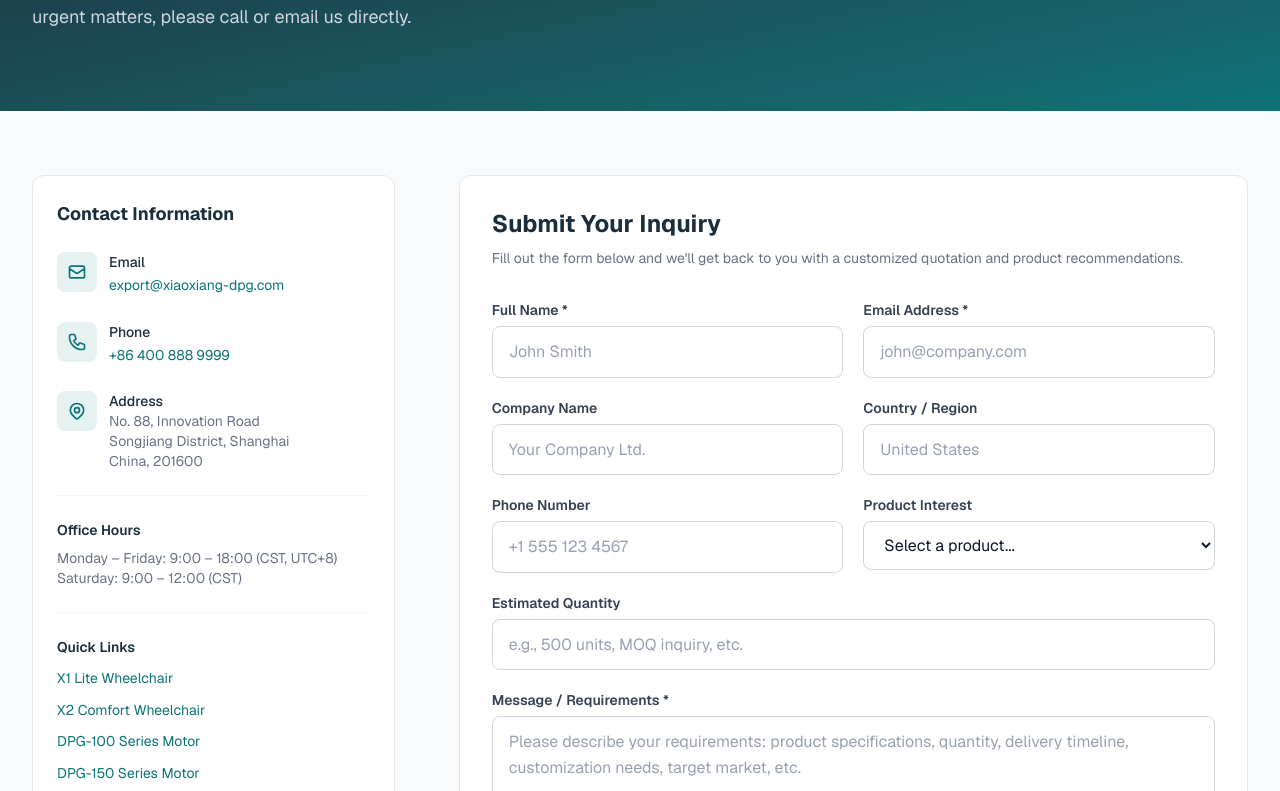
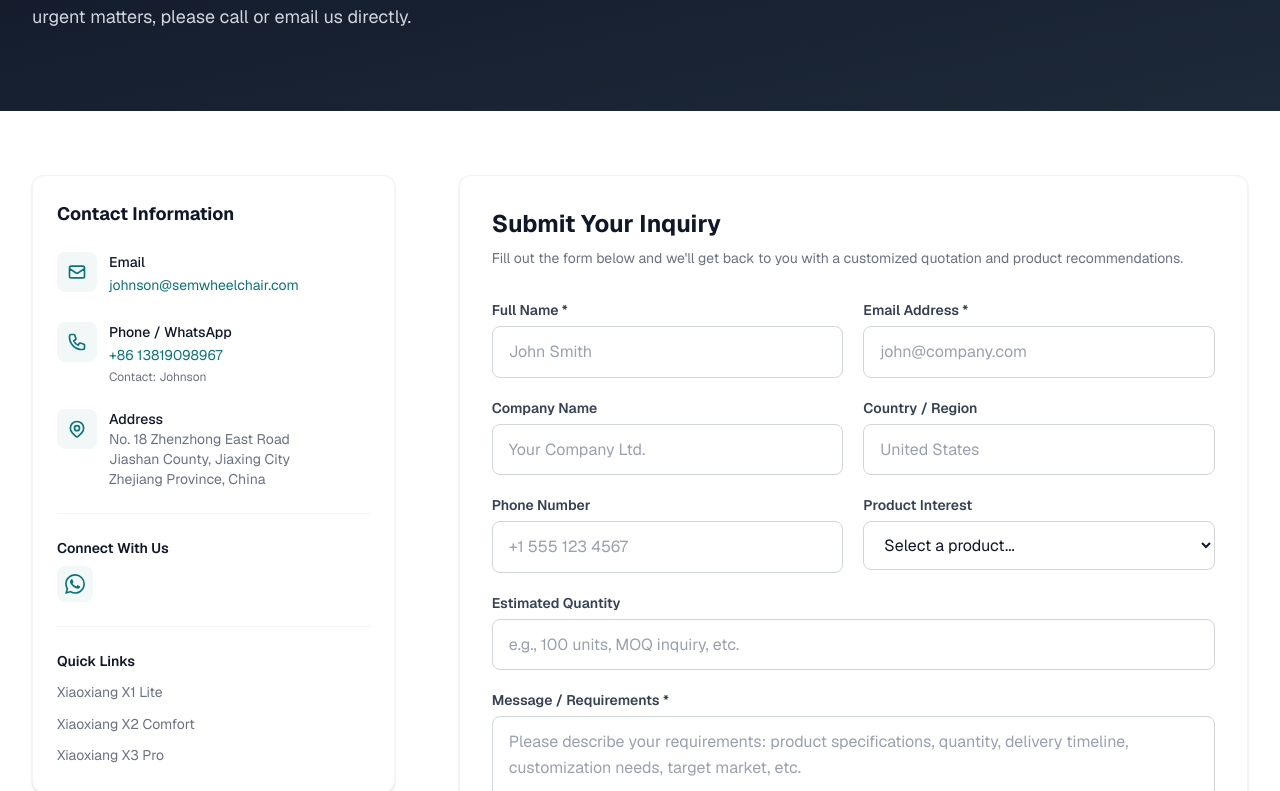
Before and after one commit to haja-ai/export-site, a Next.js app: page /contact in a window 1280 px wide. Shown: the part 249-1040 px from the top of the page. Built offline with nearby package versions, Linux system fonts and the light colour scheme.

Commit message:
Remove wlc1379@163.com email from contact page

```diff
--- a/app/contact/page.js
+++ b/app/contact/page.js
@@ -2,6 +2,7 @@
 
 import { useState } from 'react';
 import Link from 'next/link';
+import { wheelchairs } from '@/lib/products';
 
 export default function ContactPage() {
   const [formData, setFormData] = useState({
@@ -43,14 +44,8 @@ export default function ContactPage() {
       if (res.ok) {
         setSubmitted(true);
         setFormData({
-          name: '',
-          email: '',
-          company: '',
-          country: '',
-          phone: '',
-          product: '',
-          quantity: '',
-          message: '',
+          name: '', email: '', company: '', country: '', phone: '',
+          product: '', quantity: '', message: '',
         });
       } else {
         const data = await res.json();
@@ -73,14 +68,14 @@ export default function ContactPage() {
 
   if (submitted) {
     return (
-      <div className="min-h-[70vh] flex items-center justify-center bg-gray-50">
+      <div className="min-h-[70vh] flex items-center justify-center bg-cream">
         <div className="text-center max-w-lg mx-auto px-4 py-16">
-          <div className="w-20 h-20 rounded-full bg-green-100 flex items-center justify-center mx-auto mb-6">
-            <svg className="w-10 h-10 text-green-500" fill="none" stroke="currentColor" viewBox="0 0 24 24">
+          <div className="w-20 h-20 rounded-full bg-teal/10 flex items-center justify-center mx-auto mb-6">
+            <svg className="w-10 h-10 text-teal" fill="none" stroke="currentColor" viewBox="0 0 24 24">
               <path strokeLinecap="round" strokeLinejoin="round" strokeWidth={2} d="M5 13l4 4L19 7" />
             </svg>
           </div>
-          <h1 className="text-3xl font-bold text-charcoal mb-4">Thank You!</h1>
+          <h1 className="text-3xl font-bold text-gray-900 mb-4">Thank You!</h1>
           <p className="text-gray-500 mb-8 leading-relaxed">
             Your inquiry has been received successfully. Our team will review
             your requirements and get back to you within 24 hours.
@@ -96,9 +91,9 @@ export default function ContactPage() {
   return (
     <div>
       {/* Header */}
-      <section className="bg-gradient-to-br from-charcoal to-teal text-white py-16 lg:py-20">
+      <section className="bg-gradient-to-br from-gray-900 to-gray-800 text-white py-16 lg:py-20">
         <div className="max-w-7xl mx-auto px-4 sm:px-6 lg:px-8">
-          <h1 className="text-3xl lg:text-5xl font-bold mb-4">Contact &amp; Inquiry</h1>
+          <h1 className="text-3xl lg:text-5xl font-bold mb-4">Contact & Inquiry</h1>
           <p className="text-lg text-gray-300 max-w-2xl">
             Submit your inquiry below and our export team will respond within 24
             hours. For urgent matters, please call or email us directly.
@@ -106,55 +101,57 @@ export default function ContactPage() {
         </div>
       </section>
 
-      <section className="py-12 lg:py-16 bg-gray-50">
+      <section className="py-12 lg:py-16 bg-cream">
         <div className="max-w-7xl mx-auto px-4 sm:px-6 lg:px-8">
           <div className="grid lg:grid-cols-3 gap-10 lg:gap-16">
             {/* Contact Info Sidebar */}
             <div className="lg:col-span-1">
-              <div className="bg-white rounded-xl p-6 border border-gray-200 space-y-6">
-                <h3 className="font-bold text-charcoal text-lg">Contact Information</h3>
+              <div className="bg-white rounded-xl p-6 border border-gray-100 space-y-6 shadow-sm">
+                <h3 className="font-bold text-gray-900 text-lg">Contact Information</h3>
 
                 <div className="flex items-start gap-3">
-                  <div className="w-10 h-10 rounded-lg bg-teal/10 flex items-center justify-center shrink-0 text-teal">
+                  <div className="w-10 h-10 rounded-lg bg-teal/5 flex items-center justify-center shrink-0 text-teal">
                     <svg className="w-5 h-5" fill="none" stroke="currentColor" viewBox="0 0 24 24">
                       <path strokeLinecap="round" strokeLinejoin="round" strokeWidth={2} d="M3 8l7.89 5.26a2 2 0 002.22 0L21 8M5 19h14a2 2 0 002-2V7a2 2 0 00-2-2H5a2 2 0 00-2 2v10a2 2 0 002 2z" />
                     </svg>
                   </div>
                   <div>
-                    <p className="text-sm font-medium text-charcoal">Email</p>
-                    <a href="mailto:export@xiaoxiang-dpg.com" className="text-sm text-teal hover:underline">
-                      export@xiaoxiang-dpg.com
+                    <p className="text-sm font-medium text-gray-900">Email</p>
+                    <a href="mailto:johnson@semwheelchair.com" className="text-sm text-teal hover:underline">
+                      johnson@semwheelchair.com
                     </a>
+
                   </div>
                 </div>
 
                 <div className="flex items-start gap-3">
-                  <div className="w-10 h-10 rounded-lg bg-teal/10 flex items-center justify-center shrink-0 text-teal">
+                  <div className="w-10 h-10 rounded-lg bg-teal/5 flex items-center justify-center shrink-0 text-teal">
                     <svg className="w-5 h-5" fill="none" stroke="currentColor" viewBox="0 0 24 24">
                       <path strokeLinecap="round" strokeLinejoin="round" strokeWidth={2} d="M3 5a2 2 0 012-2h3.28a1 1 0 01.948.684l1.498 4.493a1 1 0 01-.502 1.21l-2.257 1.13a11.042 11.042 0 005.516 5.516l1.13-2.257a1 1 0 011.21-.502l4.493 1.498a1 1 0 01.684.949V19a2 2 0 01-2 2h-1C9.716 21 3 14.284 3 6V5z" />
                     </svg>
                   </div>
                   <div>
-                    <p className="text-sm font-medium text-charcoal">Phone</p>
-                    <a href="tel:+864008889999" className="text-sm text-teal hover:underline">
-                      +86 400 888 9999
+                    <p className="text-sm font-medium text-gray-900">Phone / WhatsApp</p>
+                    <a href="tel:+8613819098967" className="text-sm text-teal hover:underline">
+                      +86 13819098967
                     </a>
+                    <p className="text-xs text-gray-500 mt-0.5">Contact: Johnson</p>
                   </div>
                 </div>
 
                 <div className="flex items-start gap-3">
-                  <div className="w-10 h-10 rounded-lg bg-teal/10 flex items-center justify-center shrink-0 text-teal">
+                  <div className="w-10 h-10 rounded-lg bg-teal/5 flex items-center justify-center shrink-0 text-teal">
                     <svg className="w-5 h-5" fill="none" stroke="currentColor" viewBox="0 0 24 24">
                       <path strokeLinecap="round" strokeLinejoin="round" strokeWidth={2} d="M17.657 16.657L13.414 20.9a1.998 1.998 0 01-2.827 0l-4.244-4.243a8 8 0 1111.314 0z" />
                       <path strokeLinecap="round" strokeLinejoin="round" strokeWidth={2} d="M15 11a3 3 0 11-6 0 3 3 0 016 0z" />
                     </svg>
                   </div>
                   <div>
-                    <p className="text-sm font-medium text-charcoal">Address</p>
+                    <p className="text-sm font-medium text-gray-900">Address</p>
                     <p className="text-sm text-gray-500">
-                      No. 88, Innovation Road<br />
-                      Songjiang District, Shanghai<br />
-                      China, 201600
+                      No. 18 Zhenzhong East Road<br />
+                      Jiashan County, Jiaxing City<br />
+                      Zhejiang Province, China
                     </p>
                   </div>
                 </div>
@@ -162,40 +159,28 @@ export default function ContactPage() {
                 <hr className="border-gray-100" />
 
                 <div>
-                  <h4 className="text-sm font-semibold text-charcoal mb-2">Office Hours</h4>
-                  <p className="text-sm text-gray-500">
-                    Monday – Friday: 9:00 – 18:00 (CST, UTC+8)
-                  </p>
-                  <p className="text-sm text-gray-500">
-                    Saturday: 9:00 – 12:00 (CST)
-                  </p>
+                  <h4 className="text-sm font-semibold text-gray-900 mb-2">Connect With Us</h4>
+                  <div className="flex gap-3">
+                    <a href="https://wa.me/8613819098967" target="_blank" rel="noopener noreferrer" className="w-9 h-9 rounded-lg bg-teal/5 flex items-center justify-center text-teal hover:bg-teal hover:text-white transition-all">
+                      <svg className="w-5 h-5" fill="currentColor" viewBox="0 0 24 24">
+                        <path d="M17.472 14.382c-.297-.149-1.758-.867-2.03-.967-.273-.099-.471-.148-.67.15-.197.297-.767.966-.94 1.164-.173.199-.347.223-.644.075-.297-.15-1.255-.463-2.39-1.475-.883-.788-1.48-1.761-1.653-2.059-.173-.297-.018-.458.13-.606.134-.133.298-.347.446-.52.149-.174.198-.298.298-.497.099-.198.05-.371-.025-.52-.075-.149-.669-1.612-.916-2.207-.242-.579-.487-.5-.669-.51-.173-.008-.371-.01-.57-.01-.198 0-.52.074-.792.372-.272.297-1.04 1.016-1.04 2.479 0 1.462 1.065 2.875 1.213 3.074.149.198 2.096 3.2 5.077 4.487.709.306 1.262.489 1.694.625.712.227 1.36.195 1.871.118.571-.085 1.758-.719 2.006-1.413.248-.694.248-1.289.173-1.413-.074-.124-.272-.198-.57-.347m-5.421 7.403h-.004a9.87 9.87 0 01-5.031-1.378l-.361-.214-3.741.982.998-3.648-.235-.374a9.86 9.86 0 01-1.51-5.26c.001-5.45 4.436-9.884 9.888-9.884 2.64 0 5.122 1.03 6.988 2.898a9.825 9.825 0 012.893 6.994c-.003 5.45-4.437 9.884-9.885 9.884m8.413-18.297A11.815 11.815 0 0012.05 0C5.495 0 .16 5.335.157 11.892c0 2.096.547 4.142 1.588 5.945L.057 24l6.305-1.654a11.882 11.882 0 005.683 1.448h.005c6.554 0 11.89-5.335 11.893-11.893a11.821 11.821 0 00-3.48-8.413z" />
+                      </svg>
+                    </a>
+                  </div>
                 </div>
 
                 <hr className="border-gray-100" />
 
                 <div>
-                  <h4 className="text-sm font-semibold text-charcoal mb-2">Quick Links</h4>
+                  <h4 className="text-sm font-semibold text-gray-900 mb-2">Quick Links</h4>
                   <ul className="space-y-1.5">
-                    <li>
-                      <Link href="/products/x1-lite" className="text-sm text-teal hover:underline">
-                        X1 Lite Wheelchair
-                      </Link>
-                    </li>
-                    <li>
-                      <Link href="/products/x2-comfort" className="text-sm text-teal hover:underline">
-                        X2 Comfort Wheelchair
-                      </Link>
-                    </li>
-                    <li>
-                      <Link href="/products/dpg-100-series" className="text-sm text-teal hover:underline">
-                        DPG-100 Series Motor
-                      </Link>
-                    </li>
-                    <li>
-                      <Link href="/products/dpg-150-series" className="text-sm text-teal hover:underline">
-                        DPG-150 Series Motor
-                      </Link>
-                    </li>
+                    {wheelchairs.slice(0, 5).map((p) => (
+                      <li key={p.slug}>
+                        <Link href={`/products/${p.slug}`} className="text-sm text-gray-500 hover:text-teal transition-colors">
+                          {p.name}
+                        </Link>
+                      </li>
+                    ))}
                   </ul>
                 </div>
               </div>
@@ -203,8 +188,8 @@ export default function ContactPage() {
 
             {/* Inquiry Form */}
             <div className="lg:col-span-2">
-              <div className="bg-white rounded-xl p-6 lg:p-8 border border-gray-200">
-                <h2 className="text-2xl font-bold text-charcoal mb-2">
+              <div className="bg-white rounded-xl p-6 lg:p-8 border border-gray-100 shadow-sm">
+                <h2 className="text-2xl font-bold text-gray-900 mb-2">
                   Submit Your Inquiry
                 </h2>
                 <p className="text-sm text-gray-500 mb-8">
@@ -214,158 +199,79 @@ export default function ContactPage() {
 
                 <form onSubmit={handleSubmit} className="space-y-5">
                   <div className="grid sm:grid-cols-2 gap-5">
-                    {/* Name */}
                     <div>
-                      <label className="form-label" htmlFor="name">
-                        Full Name *
-                      </label>
-                      <input
-                        id="name"
-                        name="name"
-                        type="text"
-                        className={`form-input ${errors.name ? 'border-red-400 ring-2 ring-red-100' : ''}`}
+                      <label className="form-label" htmlFor="name">Full Name *</label>
+                      <input id="name" name="name" type="text"
+                        className={`form-input ${errors.name ? 'border-red-300 ring-2 ring-red-50' : ''}`}
                         placeholder="John Smith"
-                        value={formData.name}
-                        onChange={handleChange}
-                      />
+                        value={formData.name} onChange={handleChange} />
                       {errors.name && <p className="form-error">{errors.name}</p>}
                     </div>
-
-                    {/* Email */}
                     <div>
-                      <label className="form-label" htmlFor="email">
-                        Email Address *
-                      </label>
-                      <input
-                        id="email"
-                        name="email"
-                        type="email"
-                        className={`form-input ${errors.email ? 'border-red-400 ring-2 ring-red-100' : ''}`}
+                      <label className="form-label" htmlFor="email">Email Address *</label>
+                      <input id="email" name="email" type="email"
+                        className={`form-input ${errors.email ? 'border-red-300 ring-2 ring-red-50' : ''}`}
                         placeholder="john@company.com"
-                        value={formData.email}
-                        onChange={handleChange}
-                      />
+                        value={formData.email} onChange={handleChange} />
                       {errors.email && <p className="form-error">{errors.email}</p>}
                     </div>
                   </div>
 
                   <div className="grid sm:grid-cols-2 gap-5">
-                    {/* Company */}
                     <div>
-                      <label className="form-label" htmlFor="company">
-                        Company Name
-                      </label>
-                      <input
-                        id="company"
-                        name="company"
-                        type="text"
-                        className="form-input"
+                      <label className="form-label" htmlFor="company">Company Name</label>
+                      <input id="company" name="company" type="text" className="form-input"
                         placeholder="Your Company Ltd."
-                        value={formData.company}
-                        onChange={handleChange}
-                      />
+                        value={formData.company} onChange={handleChange} />
                     </div>
-
-                    {/* Country */}
                     <div>
-                      <label className="form-label" htmlFor="country">
-                        Country / Region
-                      </label>
-                      <input
-                        id="country"
-                        name="country"
-                        type="text"
-                        className="form-input"
+                      <label className="form-label" htmlFor="country">Country / Region</label>
+                      <input id="country" name="country" type="text" className="form-input"
                         placeholder="United States"
-                        value={formData.country}
-                        onChange={handleChange}
-                      />
+                        value={formData.country} onChange={handleChange} />
                     </div>
                   </div>
 
                   <div className="grid sm:grid-cols-2 gap-5">
-                    {/* Phone */}
                     <div>
-                      <label className="form-label" htmlFor="phone">
-                        Phone Number
-                      </label>
-                      <input
-                        id="phone"
-                        name="phone"
-                        type="tel"
-                        className="form-input"
+                      <label className="form-label" htmlFor="phone">Phone Number</label>
+                      <input id="phone" name="phone" type="tel" className="form-input"
                         placeholder="+1 555 123 4567"
-                        value={formData.phone}
-                        onChange={handleChange}
-                      />
+                        value={formData.phone} onChange={handleChange} />
                     </div>
-
-                    {/* Product Interest */}
                     <div>
-                      <label className="form-label" htmlFor="product">
-                        Product Interest
-                      </label>
-                      <select
-                        id="product"
-                        name="product"
-                        className="form-input"
-                        value={formData.product}
-                        onChange={handleChange}
-                      >
+                      <label className="form-label" htmlFor="product">Product Interest</label>
+                      <select id="product" name="product" className="form-input"
+                        value={formData.product} onChange={handleChange}>
                         <option value="">Select a product...</option>
-                        <optgroup label="Electric Wheelchairs">
-                          <option value="X1 Lite">X1 Lite (Compact)</option>
-                          <option value="X2 Comfort">X2 Comfort (Bestseller)</option>
-                          <option value="X3 Pro">X3 Pro (Premium)</option>
-                        </optgroup>
-                        <optgroup label="Industrial Motors">
-                          <option value="DPG-80 Series">DPG-80 Series (0.75–2.2kW)</option>
-                          <option value="DPG-100 Series">DPG-100 Series (3–7.5kW)</option>
-                          <option value="DPG-150 Series">DPG-150 Series (11–22kW)</option>
+                        <optgroup label="MiniRedone Series">
+                          {wheelchairs.map((p) => (
+                            <option key={p.slug} value={p.name}>{p.name}</option>
+                          ))}
                         </optgroup>
                         <option value="Multiple">Multiple / Not Sure</option>
                       </select>
                     </div>
                   </div>
 
-                  {/* Quantity */}
                   <div>
-                    <label className="form-label" htmlFor="quantity">
-                      Estimated Quantity
-                    </label>
-                    <input
-                      id="quantity"
-                      name="quantity"
-                      type="text"
-                      className="form-input"
-                      placeholder="e.g., 500 units, MOQ inquiry, etc."
-                      value={formData.quantity}
-                      onChange={handleChange}
-                    />
+                    <label className="form-label" htmlFor="quantity">Estimated Quantity</label>
+                    <input id="quantity" name="quantity" type="text" className="form-input"
+                      placeholder="e.g., 100 units, MOQ inquiry, etc."
+                      value={formData.quantity} onChange={handleChange} />
                   </div>
 
-                  {/* Message */}
                   <div>
-                    <label className="form-label" htmlFor="message">
-                      Message / Requirements *
-                    </label>
-                    <textarea
-                      id="message"
-                      name="message"
-                      rows={5}
-                      className={`form-input resize-none ${errors.message ? 'border-red-400 ring-2 ring-red-100' : ''}`}
+                    <label className="form-label" htmlFor="message">Message / Requirements *</label>
+                    <textarea id="message" name="message" rows={5}
+                      className={`form-input resize-none ${errors.message ? 'border-red-300 ring-2 ring-red-50' : ''}`}
                       placeholder="Please describe your requirements: product specifications, quantity, delivery timeline, customization needs, target market, etc."
-                      value={formData.message}
-                      onChange={handleChange}
-                    />
+                      value={formData.message} onChange={handleChange} />
                     {errors.message && <p className="form-error">{errors.message}</p>}
                   </div>
 
-                  <button
-                    type="submit"
-                    disabled={submitting}
-                    className="btn-primary text-base px-8 py-4 w-full sm:w-auto disabled:opacity-60 disabled:cursor-not-allowed"
-                  >
+                  <button type="submit" disabled={submitting}
+                    className="btn-primary text-base px-8 py-4 w-full sm:w-auto disabled:opacity-60 disabled:cursor-not-allowed">
                     {submitting ? (
                       <span className="flex items-center gap-2">
                         <svg className="animate-spin w-5 h-5" fill="none" viewBox="0 0 24 24">
@@ -374,9 +280,7 @@ export default function ContactPage() {
                         </svg>
                         Sending...
                       </span>
-                    ) : (
-                      'Submit Inquiry'
-                    )}
+                    ) : 'Submit Inquiry'}
                   </button>
 
                   <p className="text-xs text-gray-400 mt-4">
```
